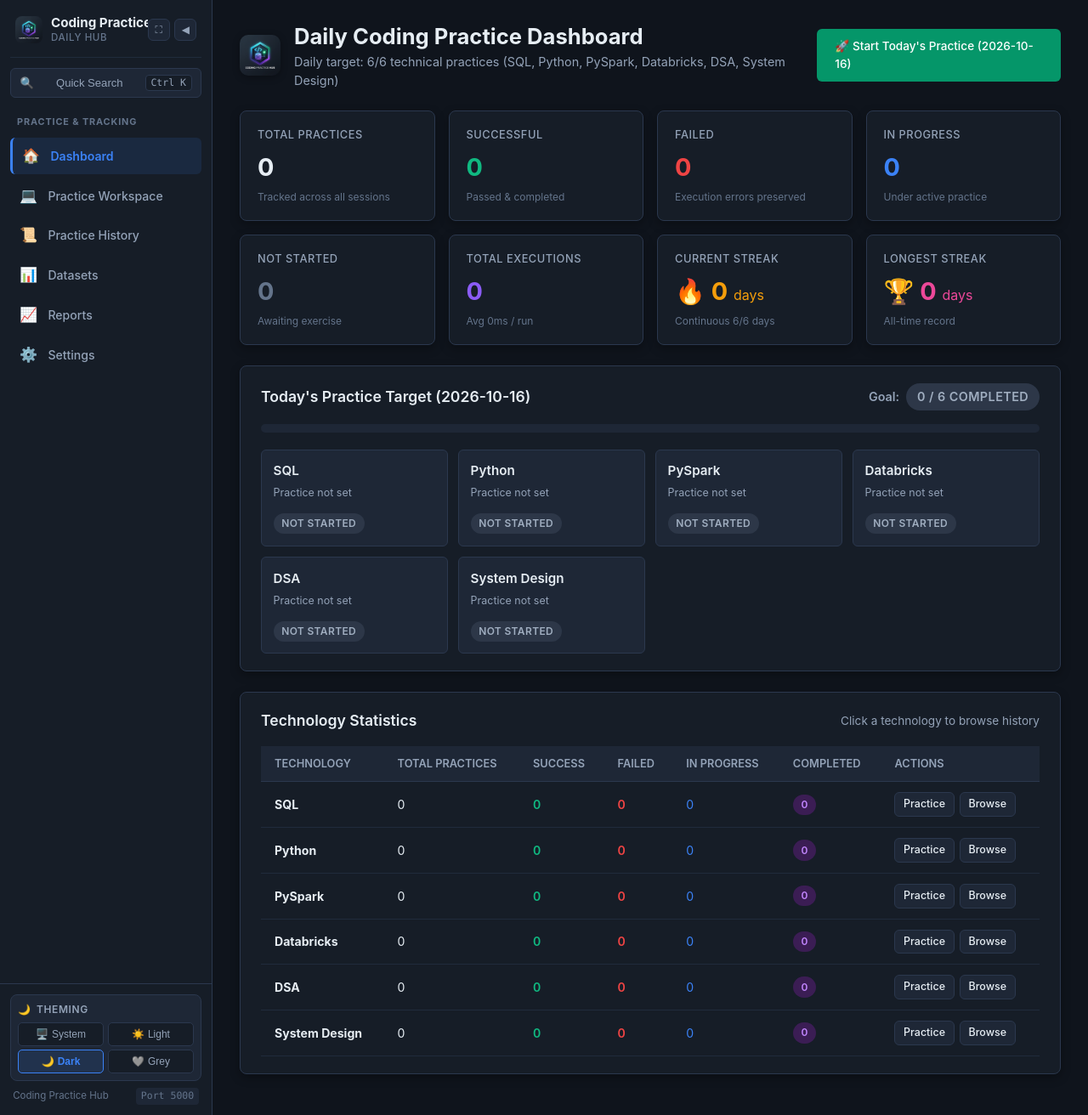
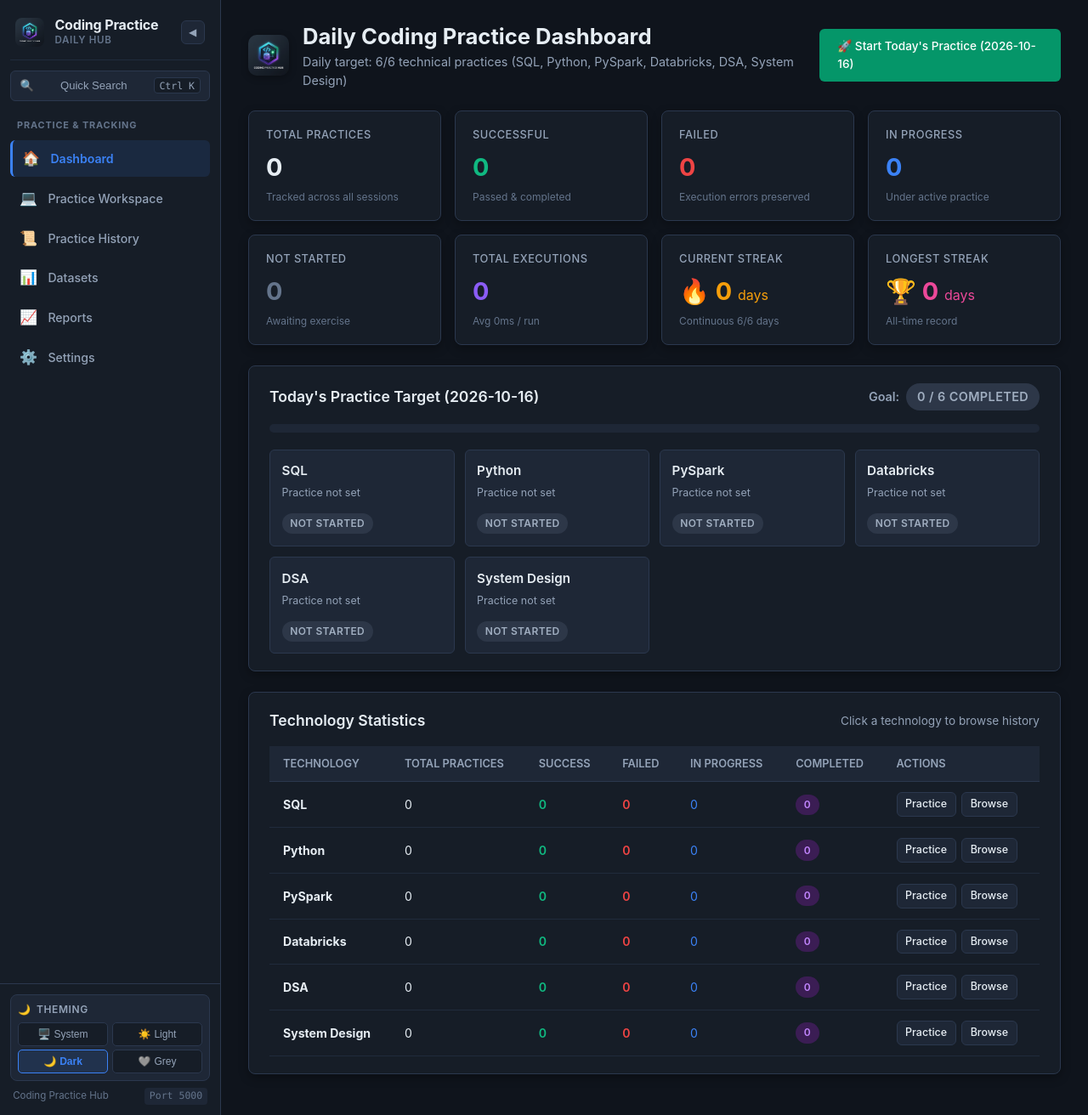
Before and after one commit to phemanthkumarcareers/coding-practice-hub, a Flask app: page / in a window 1280 px wide. Shown: the whole page at 85% size. Run offline with Flask 3, Linux system fonts and the light colour scheme; data that the repository does not hold is empty; some libraries are stand-ins or nearby versions.

Commit message:
fix(ui): clean sidebar header, remove disruptive fullscreen button, and restore full branding visibility

```diff
--- a/static/css/style.css
+++ b/static/css/style.css
@@ -128,8 +128,8 @@ body {
 }
 
 .app-sidebar {
-  width: 250px;
-  min-width: 250px;
+  width: 260px;
+  min-width: 260px;
   height: 100vh;
   background-color: var(--bg-secondary);
   border-right: 1px solid var(--border-color);
@@ -178,7 +178,7 @@ html.sidebar-is-collapsed .app-sidebar,
   display: flex;
   align-items: center;
   justify-content: space-between;
-  padding: 0.25rem 0.35rem 0.85rem 0.35rem;
+  padding: 0.35rem 0.4rem 0.85rem 0.4rem;
   border-bottom: 1px solid var(--border-subtle);
   margin-bottom: 0.75rem;
 }
@@ -186,14 +186,15 @@ html.sidebar-is-collapsed .app-sidebar,
 .sidebar-brand {
   display: flex;
   align-items: center;
-  gap: 0.65rem;
+  gap: 0.75rem;
   text-decoration: none;
   min-width: 0;
+  flex: 1;
 }
 
 .sidebar-logo {
-  width: 32px;
-  height: 32px;
+  width: 34px;
+  height: 34px;
   border-radius: 8px;
   object-fit: cover;
   flex-shrink: 0;
@@ -204,6 +205,8 @@ html.sidebar-is-collapsed .app-sidebar,
   flex-direction: column;
   white-space: nowrap;
   overflow: hidden;
+  min-width: 0;
+  flex: 1;
 }
 
 .app-sidebar.collapsed .brand-text {
@@ -212,16 +215,17 @@ html.sidebar-is-collapsed .app-sidebar,
 
 .brand-title {
   font-weight: 700;
-  font-size: 0.95rem;
+  font-size: 1rem;
   color: var(--text-primary);
-  line-height: 1.2;
+  line-height: 1.25;
+  letter-spacing: -0.01em;
 }
 
 .brand-sub {
   font-size: 0.72rem;
   color: var(--text-muted);
-  font-weight: 500;
-  letter-spacing: 0.05em;
+  font-weight: 600;
+  letter-spacing: 0.06em;
   text-transform: uppercase;
 }
 
@@ -229,8 +233,8 @@ html.sidebar-is-collapsed .app-sidebar,
   background: var(--bg-tertiary);
   border: 1px solid var(--border-color);
   color: var(--text-secondary);
-  width: 26px;
-  height: 26px;
+  width: 28px;
+  height: 28px;
   border-radius: 6px;
   display: flex;
   align-items: center;
@@ -239,6 +243,7 @@ html.sidebar-is-collapsed .app-sidebar,
   cursor: pointer;
   transition: all 0.15s ease;
   flex-shrink: 0;
+  margin-left: 0.35rem;
 }
 
 .sidebar-toggle-btn:hover {
@@ -247,35 +252,18 @@ html.sidebar-is-collapsed .app-sidebar,
   border-color: var(--accent-primary);
 }
 
-.sidebar-header-actions {
-  display: flex;
-  align-items: center;
-  gap: 0.35rem;
-  flex-shrink: 0;
-}
-
 .app-sidebar.collapsed .sidebar-brand-wrapper {
   display: flex;
   flex-direction: column;
   align-items: center;
   justify-content: center;
-  gap: 0.5rem;
+  gap: 0.65rem;
   padding: 0.5rem 0;
 }
 
 .app-sidebar.collapsed .sidebar-brand {
   justify-content: center;
-}
-
-.app-sidebar.collapsed .sidebar-header-actions {
-  display: flex;
-  align-items: center;
-  justify-content: center;
-  width: 100%;
-}
-
-.app-sidebar.collapsed .sidebar-header-actions .btn-fullscreen-trigger {
-  display: none;
+  flex: none;
 }
 
 .app-sidebar.collapsed .sidebar-toggle-btn {
--- a/templates/base.html
+++ b/templates/base.html
@@ -58,10 +58,6 @@
                             <span class="brand-sub">Daily Hub</span>
                         </div>
                     </a>
-                    <div class="sidebar-header-actions">
-                        <button class="sidebar-toggle-btn btn-fullscreen-trigger" title="Toggle Fullscreen (F11)" onclick="toggleFullScreen()">
-                            ⛶
-                        </button>
                     <button class="sidebar-toggle-btn" id="sidebar-toggle-btn" title="Toggle Sidebar" onclick="toggleSidebar()">
                         ◀
                     </button>
@@ -75,7 +71,6 @@
                             } catch(e) {}
                         })();
                     </script>
-                    </div>
                 </div>
 
                 <!-- Global Quick Search button -->
```
Also changed, not shown: README.md. Lines whose indentation alone changed are shown as unchanged.
